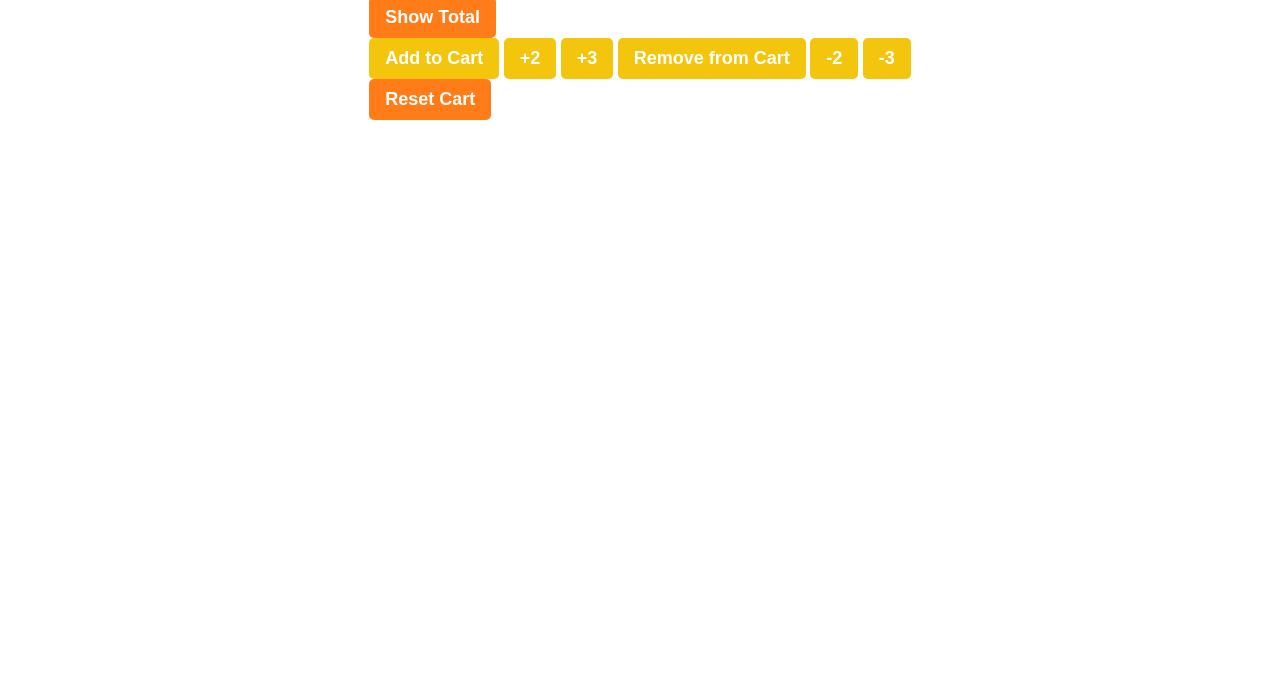
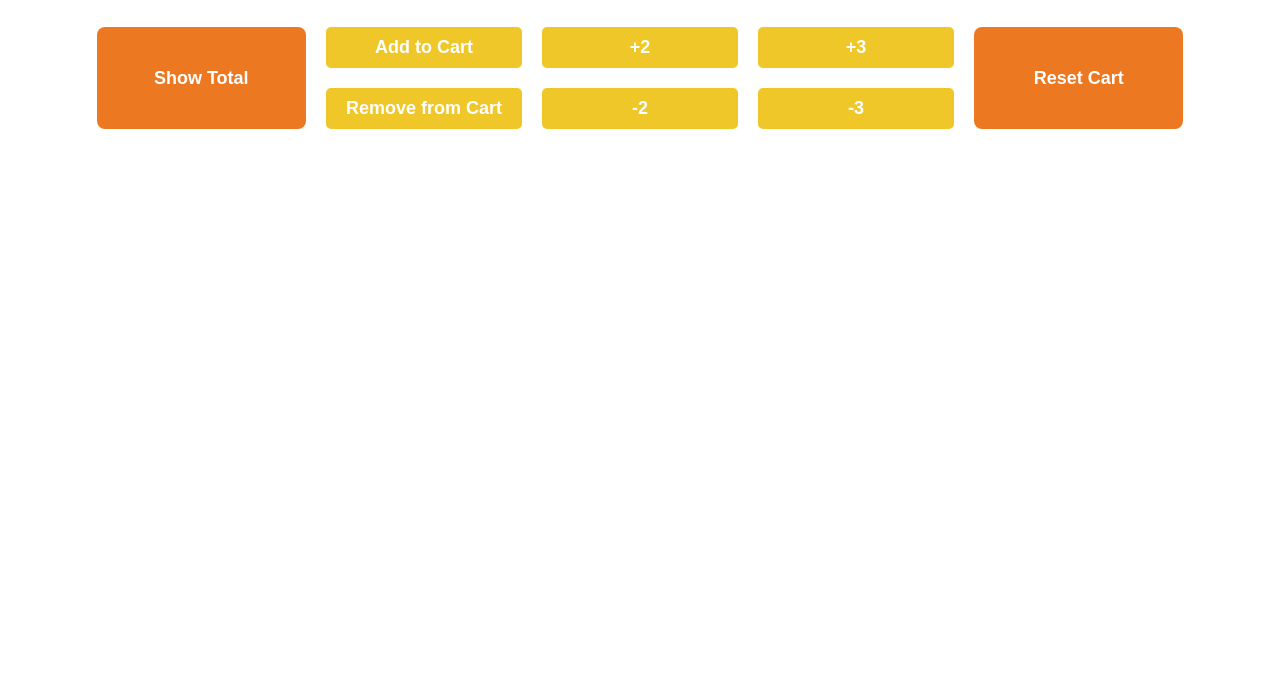
Before and after one commit to Isha-Viragi/js-html-css-cart-exercise, a plain HTML site: page index.html in a window 1280 px wide. Shown: the part 118-800 px from the top of the page. Drawn offline with Linux system fonts and the light colour scheme.

Commit message:
Implement layered grid layout for buttons

```diff
--- a/styles.css
+++ b/styles.css
@@ -4,7 +4,7 @@
 }
 
 body{
-  padding: 50px 25px;
+  padding: 50px 50px;
 }
 
 .counter{
@@ -14,19 +14,24 @@ body{
   justify-content: center;
 }
 
-.counter__buttons{
-  width: 520px;
-  display: flex;
-  flex-direction: row;
-  justify-content: space-between;
-  padding: 20px 0px;
+.counter__grid-main{
+  margin-top: 30px;
+  display: grid;
+  grid-template-columns: 1fr 3fr 1fr;
+  column-gap: 20px;
+}
+
+.counter__grid-buttons{
+  display: grid;
+  grid-template-columns: 1fr 1fr 1fr;
+  column-gap: 20px;
+  row-gap: 20px;
 }
 
 .button{
   border: none;
   color: white;
-  padding: 10px 16px;
-  border-radius: 5px;
+  padding: 10px 20px;
   font-weight: bold;
   font-size: 18px;
 
@@ -39,9 +44,11 @@ body{
 }
 
 .primary-button{
-  background-color: rgb(255, 124, 24);
+  background-color: rgb(236, 121, 33);
+  border-radius: 8px;
 }
 
 .secondary-button{
-  background-color: rgb(243, 197, 12);
+  background-color: rgb(239, 199, 41);
+  border-radius: 5px;
 }
```
